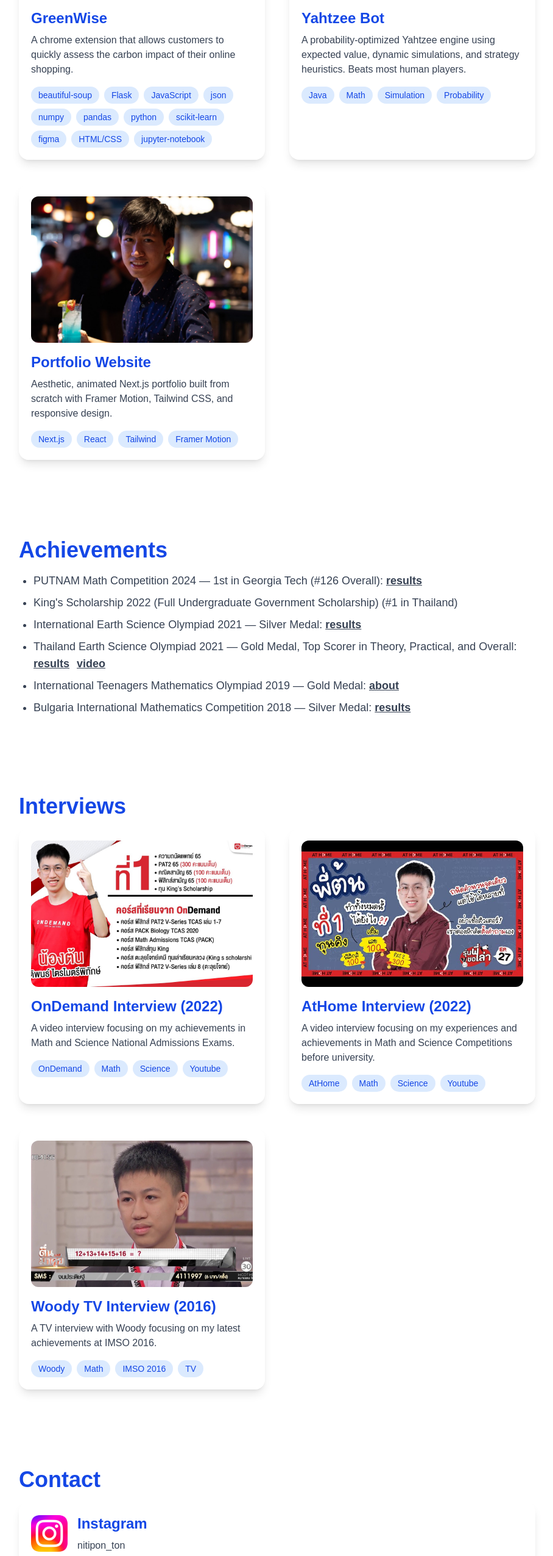
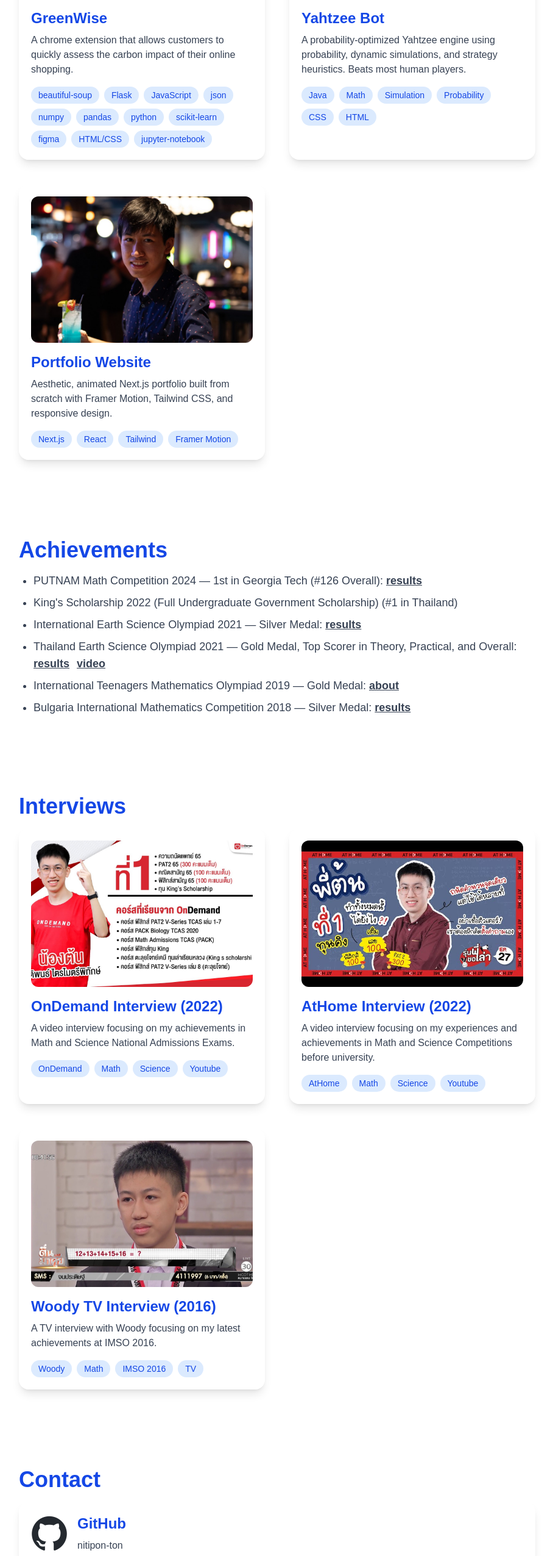
Before and after one commit to nitipon-ton/nitipon-portfolio, a Next.js app: page / in a window 1280 px wide. Shown: the part 3801-6352 px from the top of the page at 61% size, without its empty margins (185-1093 px from the left). Built offline with nearby package versions, Linux system fonts and the light colour scheme.

Commit message:
Add GitHub link

```diff
--- a/app/page.tsx
+++ b/app/page.tsx
@@ -120,10 +120,10 @@
 
             <ProjectCard
               title="Yahtzee Bot"
-              desc="A probability-optimized Yahtzee engine using expected value, dynamic simulations, and strategy heuristics. Beats most human players."
+              desc="A probability-optimized Yahtzee engine using probability, dynamic simulations, and strategy heuristics. Beats most human players."
               img="/yahtzee.jpg"
-              link="https://github.com/nitipon-ton/Yahtzee"
-              tags={["Java", "Math", "Simulation", "Probability"]}
+              link="https://yahtzee-production.up.railway.app/health"
+              tags={["Java", "Math", "Simulation", "Probability", "CSS", "HTML"]}
             />
 
             <ProjectCard
@@ -244,6 +244,12 @@
           <h2 className="text-4xl font-bold text-blue-700 mb-4">Contact</h2>
           <div className="flex flex-col gap-3">
             <ContactCard
+              title="GitHub"
+              desc="nitipon-ton"
+              img="/github.PNG"
+              link="https://github.com/nitipon-ton"
+            />
+            <ContactCard
               title="Instagram"
               desc="nitipon_ton"
               img="/instagram.png"
```
Also changed, not shown: public/github.png (added).
